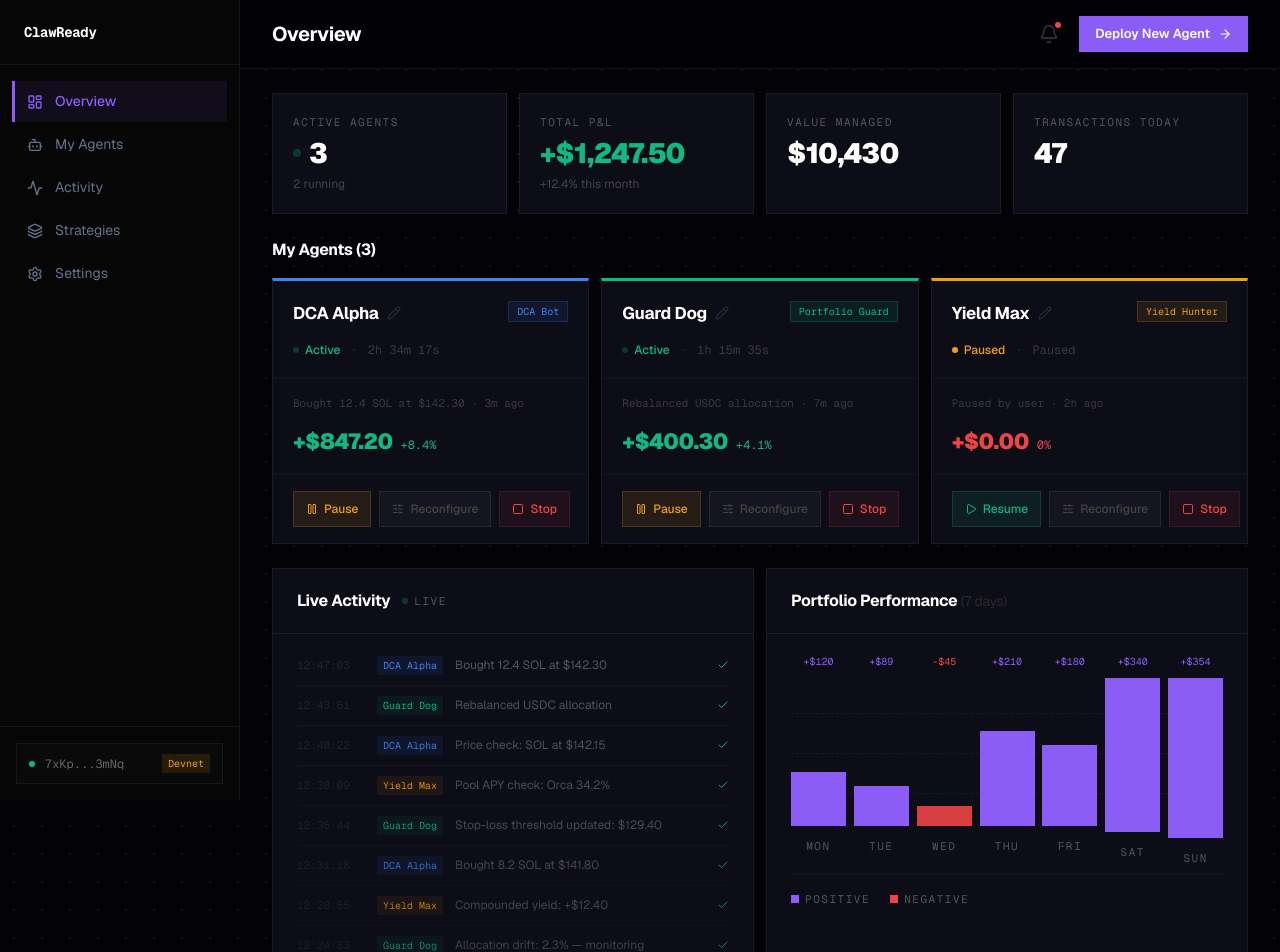
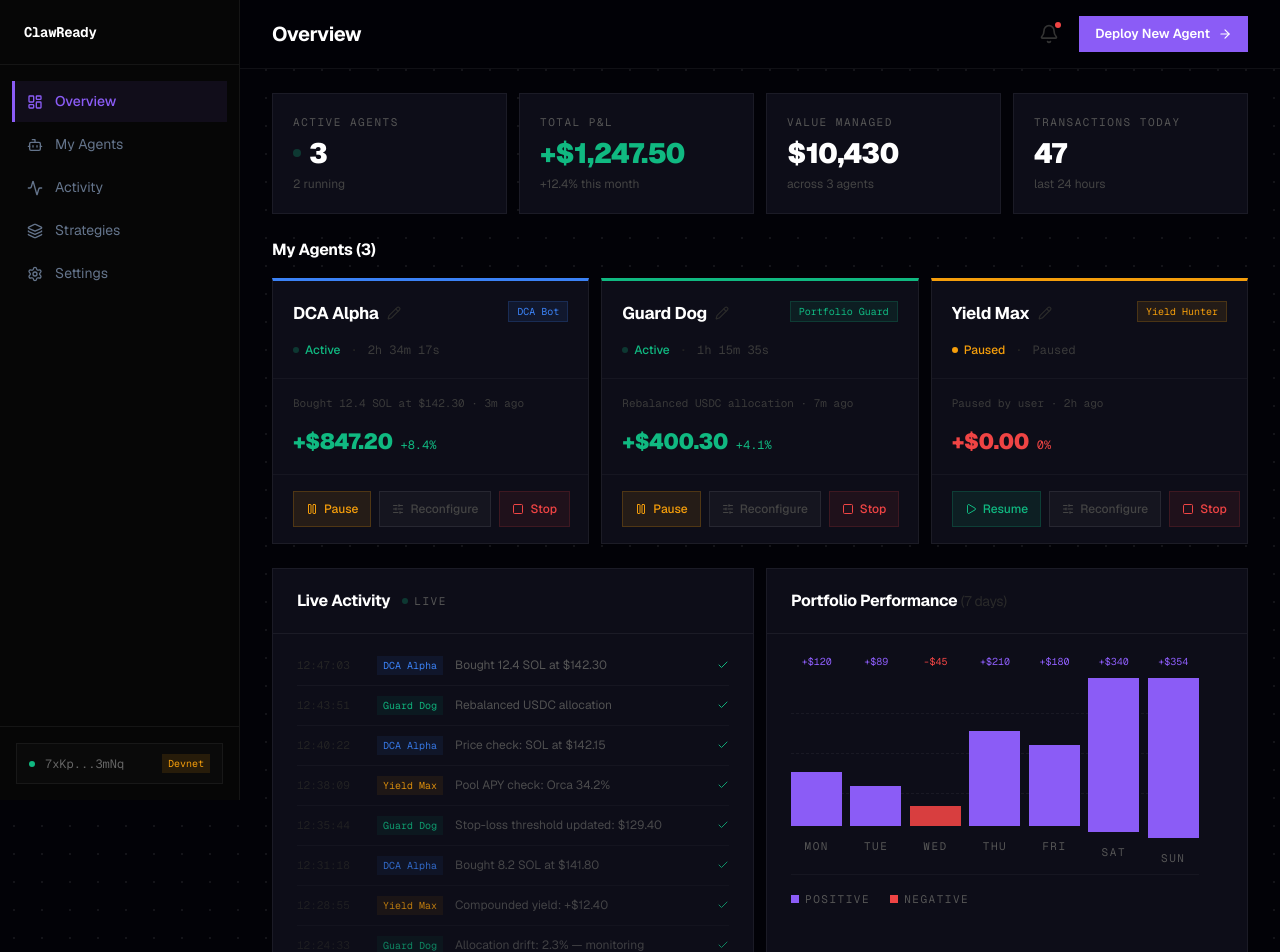
Before and after one commit to TobieTom/clawready-investors, a Next.js app: page /dashboard in a window 1280 px wide. Shown: the top 952 px of the page. Built offline with nearby package versions, Linux system fonts and the light colour scheme.

Commit message:
fix: chart clipping, stat card subtexts

```diff
--- a/app/dashboard/page.tsx
+++ b/app/dashboard/page.tsx
@@ -639,11 +639,11 @@ function PerformanceChart() {
         </h2>
       </div>
 
-      <div className="px-6 pt-5 pb-6">
+      <div className="pl-6 pr-12 pt-5 pb-6">
         {/* Chart */}
         <div
           className="flex gap-2 relative"
-          style={{ height: CHART_H + DAY_LABEL_H + 20 }}
+          style={{ height: CHART_H + DAY_LABEL_H + 20, overflow: "visible" }}
         >
           {/* Grid lines (absolute, within bar area) */}
           {GRID_FRACS.map((frac) => (
@@ -841,8 +841,8 @@ export default function DashboardPage() {
               sub="+12.4% this month"
               valueColor="#10b981"
             />
-            <StatCard label="Value Managed" value="$10,430" />
-            <StatCard label="Transactions Today" value="47" />
+            <StatCard label="Value Managed" value="$10,430" sub="across 3 agents" />
+            <StatCard label="Transactions Today" value="47" sub="last 24 hours" />
           </div>
 
           {/* Agents */}
```
